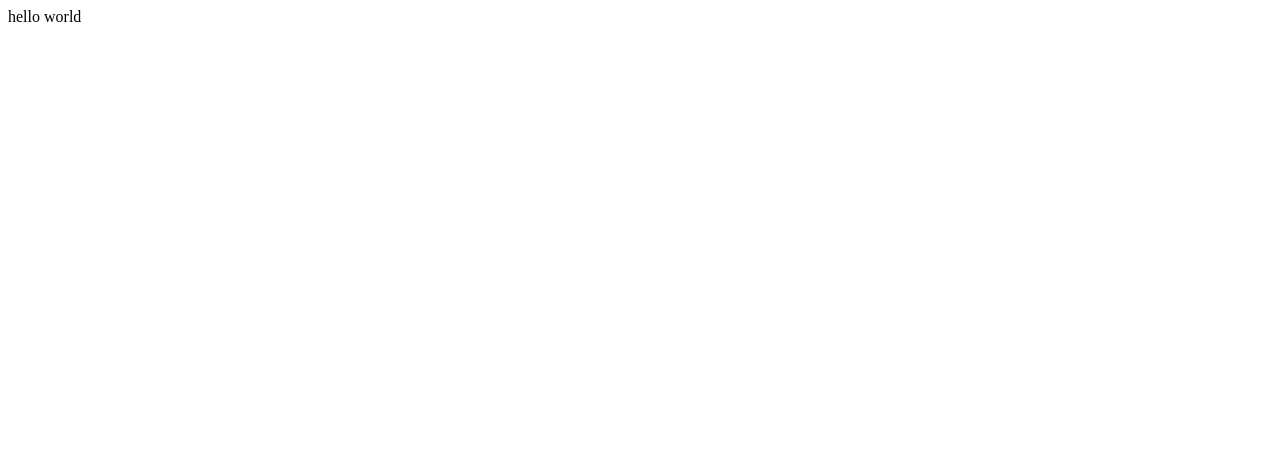
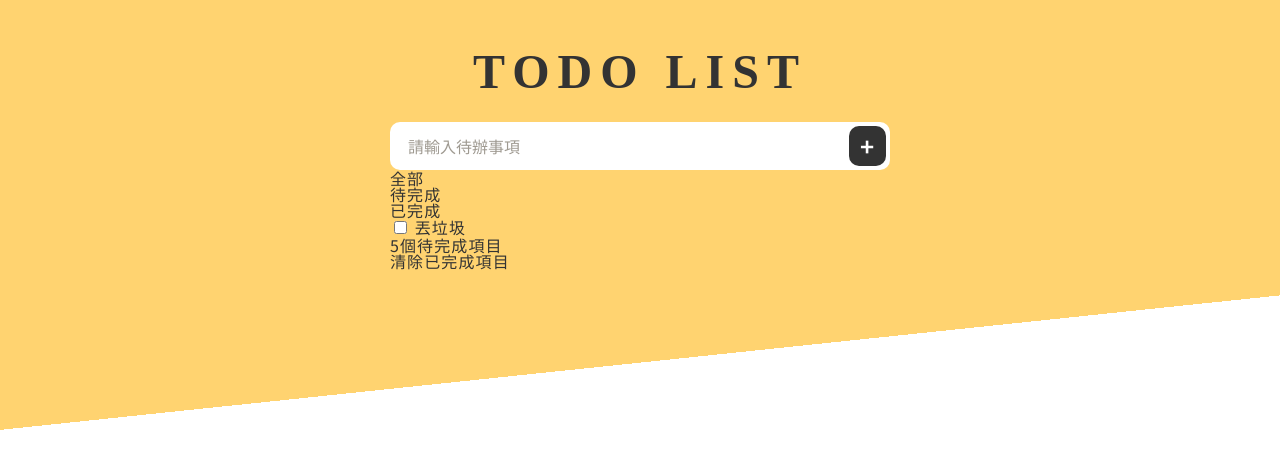
Before and after one commit to lifaa12/js-todolist, a plain HTML site: page index.html in a window 1280 px wide. Drawn offline with Linux system fonts and the light colour scheme; a web font is replaced by a local one.

```diff
--- /dev/null
+++ b/css/reset.css
@@ -0,0 +1,48 @@
+/* http://meyerweb.com/eric/tools/css/reset/
+   v2.0 | 20110126
+   License: none (public domain)
+*/
+
+html, body, div, span, applet, object, iframe,
+h1, h2, h3, h4, h5, h6, p, blockquote, pre,
+a, abbr, acronym, address, big, cite, code,
+del, dfn, em, img, ins, kbd, q, s, samp,
+small, strike, strong, sub, sup, tt, var,
+b, u, i, center,
+dl, dt, dd, ol, ul, li,
+fieldset, form, label, legend,
+table, caption, tbody, tfoot, thead, tr, th, td,
+article, aside, canvas, details, embed,
+figure, figcaption, footer, header, hgroup,
+menu, nav, output, ruby, section, summary,
+time, mark, audio, video {
+	margin: 0;
+	padding: 0;
+	border: 0;
+	font-size: 100%;
+	font: inherit;
+	vertical-align: baseline;
+}
+/* HTML5 display-role reset for older browsers */
+article, aside, details, figcaption, figure,
+footer, header, hgroup, menu, nav, section {
+	display: block;
+}
+body {
+	line-height: 1;
+}
+ol, ul {
+	list-style: none;
+}
+blockquote, q {
+	quotes: none;
+}
+blockquote:before, blockquote:after,
+q:before, q:after {
+	content: '';
+	content: none;
+}
+table {
+	border-collapse: collapse;
+	border-spacing: 0;
+}
--- a/css/style.css
+++ b/css/style.css
@@ -0,0 +1,68 @@
+@import url("https://fonts.googleapis.com/earlyaccess/notosanstc.css");
+@import url("https://fonts.googleapis.com/css?family=Baloo+Tamma+2:600, 700");
+*,*:before,*:after{
+    box-sizing: border-box;
+  }
+html{
+    font-size: 16px;
+}
+body{
+    font-family:'Noto Sans TC';
+    min-height: 100vh;
+    background: #eee;
+    display: flex;
+    color: #333;
+    background-image: linear-gradient(
+        174deg,
+        #ffd370 2%,
+        #ffd370 46%,
+        #ffffff 46%,
+        #ffffff 100%,
+        #e8e8e8 100%
+      );
+       letter-spacing: 0.07em;
+}
+h1{
+    font-family: "Baloo Tamma 2";
+    font-size: 3rem;
+    font-weight: bold;
+    letter-spacing: 0.5rem;
+    text-align: center;
+    margin-bottom: 1.6rem;
+}
+.container{
+    margin: 3rem auto 0 auto;
+    width: 500px;
+}
+.input{
+    width: 100%;
+    height: 3rem;
+    background: #fff;
+    display: flex;
+    border-radius: 10px;
+    padding: 4px 4px 4px 1rem;
+}
+.inputbox{
+    outline: 0;
+    width: 100%;
+    border: 0;
+    font-size: 1.3rem;
+    &::placeholder{
+        font-size: 1rem;
+        color: #9F9A91;
+    }
+}
+.addbtn{
+    text-decoration: none;
+    display: flex;
+    flex-direction: column;
+    justify-content: center;
+    text-align: center;
+    font-size: 1.5rem;
+    background: #333333;
+    color: #fff;
+    width: 40px;
+    height: 40px;
+    border-radius: 10px;
+    font-weight: bold;
+}
--- a/index.html
+++ b/index.html
@@ -4,10 +4,36 @@
     <meta charset="UTF-8">
     <meta name="viewport" content="width=device-width, initial-scale=1.0">
     <title>Document</title>
+    <link rel="stylesheet" href="css/reset.css">
     <link rel="stylesheet" href="css/style.css">
 </head>
 <body>
-    hello world
+    <div class="container">
+        <h1>TODO LIST</h1>
+        <div class="input">
+            <input type="text" class="inputbox" placeholder="請輸入待辦事項">
+            <a href="#" class="addbtn">+</a>
+        </div>
+        <div class="content">
+            <div class="tab">
+                <ul class="tabname">
+                    <li>全部</li>
+                    <li>待完成</li>
+                    <li>已完成</li>
+                </ul>
+            </div>
+            <div class="list">
+                <label for="">
+                    <input type="checkbox">
+                    <span>丟垃圾</span>
+                </label>
+            </div>
+            <div class="footer">
+                <p>5個待完成項目</p>
+                <p>清除已完成項目</p>
+            </div>
+        </div>
+    </div>
     <script src="js/all.js"></script>
 </body>
 </html>
```
